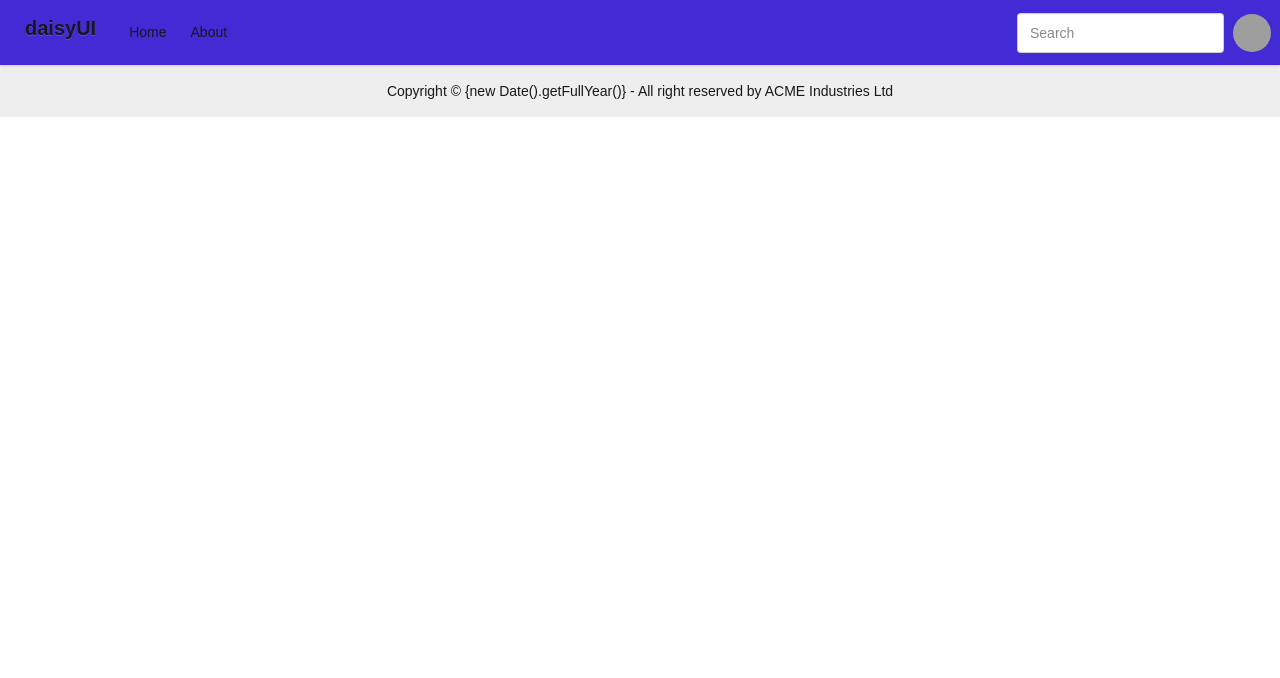
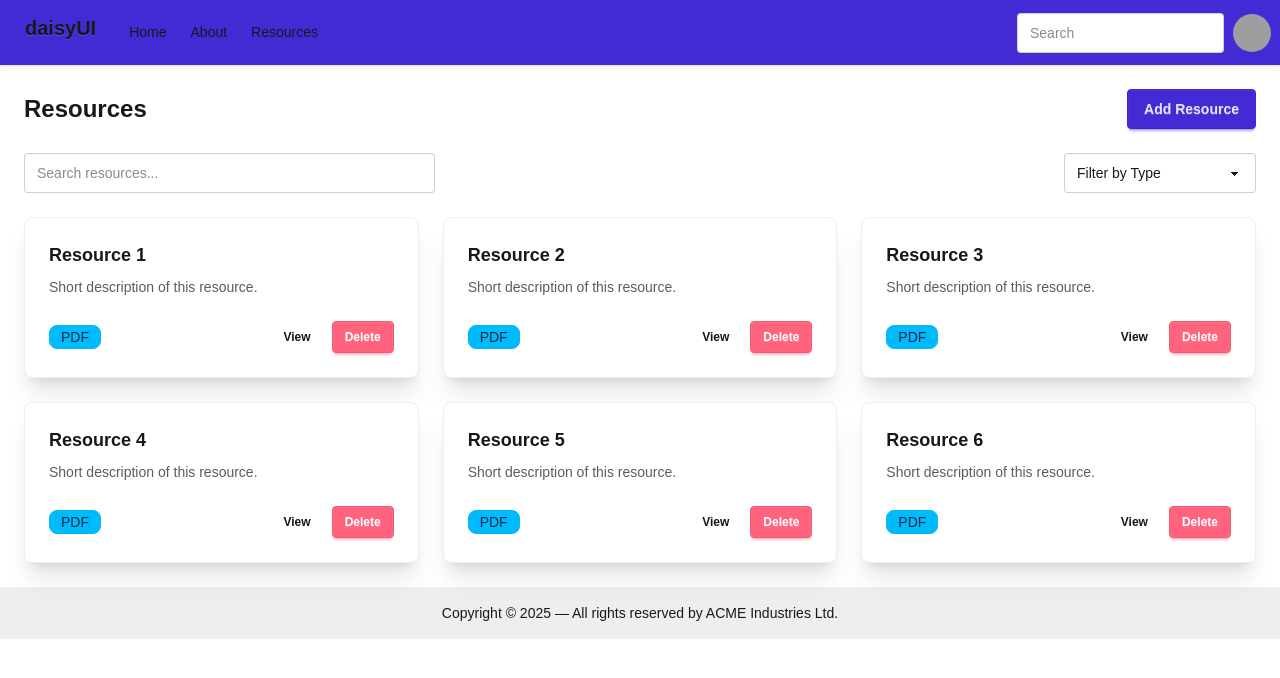
Before and after one commit to jdbdaayan-github/site, a Vue app: page /resources in a window 1280 px wide. Shown: the top 678 px of the page. Built offline with nearby package versions, Linux system fonts and the light colour scheme; grey boxes are pictures that could not be loaded.

Commit message:
add resource page

```diff
--- a/src/components/Footer.vue
+++ b/src/components/Footer.vue
@@ -1,11 +1,18 @@
 <template>
   <footer class="footer sm:footer-horizontal footer-center bg-base-300 text-base-content p-4">
-  <aside>
-    <p>Copyright © {new Date().getFullYear()} - All right reserved by ACME Industries Ltd</p>
-  </aside>
-</footer>
+    <aside>
+      <p>Copyright © {{ year }} — All rights reserved by ACME Industries Ltd.</p>
+    </aside>
+  </footer>
 </template>
 
 <script>
-export default { name: 'Footer' }
+export default {
+  name: 'Footer',
+  data() {
+    return {
+      year: new Date().getFullYear()
+    }
+  }
+}
 </script>
--- a/src/components/Navbar.vue
+++ b/src/components/Navbar.vue
@@ -10,6 +10,7 @@
       <ul class="menu menu-horizontal px-1 hidden md:flex">
         <li><router-link to="/">Home</router-link></li>
         <li><router-link to="/about">About</router-link></li>
+        <li><router-link to="/resources">Resources</router-link></li>
       </ul>
       </div>
 
--- a/src/pages/ResourcesPage.vue
+++ b/src/pages/ResourcesPage.vue
@@ -0,0 +1,51 @@
+<template>
+  <div class="p-6 space-y-6">
+    <!-- Header -->
+    <div class="flex items-center justify-between">
+      <h1 class="text-2xl font-bold">Resources</h1>
+      <button class="btn btn-primary">Add Resource</button>
+    </div>
+
+    <!-- Search + Filter -->
+    <div class="flex flex-col md:flex-row md:items-center md:justify-between gap-4">
+      <input
+        type="text"
+        placeholder="Search resources..."
+        class="input input-bordered w-full md:w-1/3"
+      />
+
+      <select class="select select-bordered w-full md:w-48">
+        <option disabled selected>Filter by Type</option>
+        <option>PDF</option>
+        <option>Image</option>
+        <option>Document</option>
+      </select>
+    </div>
+
+    <!-- Resource Grid -->
+    <div class="grid grid-cols-1 sm:grid-cols-2 lg:grid-cols-3 gap-6">
+      <div
+        v-for="i in 6"
+        :key="i"
+        class="card bg-base-100 shadow-xl border border-base-300 hover:shadow-2xl transition-all"
+      >
+        <div class="card-body">
+          <h2 class="card-title">Resource {{ i }}</h2>
+          <p class="text-sm opacity-70">Short description of this resource.</p>
+
+          <div class="mt-4 flex items-center justify-between">
+            <span class="badge badge-info">PDF</span>
+            <div class="flex gap-2">
+              <button class="btn btn-ghost btn-sm">View</button>
+              <button class="btn btn-error btn-sm text-white">Delete</button>
+            </div>
+          </div>
+        </div>
+      </div>
+    </div>
+  </div>
+</template>
+
+<script setup>
+// Sample template only; modify logic later
+</script>
--- a/src/router/index.js
+++ b/src/router/index.js
@@ -1,10 +1,13 @@
 import { createRouter, createWebHistory } from 'vue-router'
 import HomePage from '../pages/HomePage.vue'
 import AboutPage from '../pages/AboutPage.vue'
+import ResourcesPage from '../pages/ResourcesPage.vue'
+
 
 const routes = [
   { path: '/', component: HomePage },
-  { path: '/about', component: AboutPage }
+  { path: '/about', component: AboutPage },
+  { path: '/resources', component: ResourcesPage }
 ]
 
 const router = createRouter({
```
